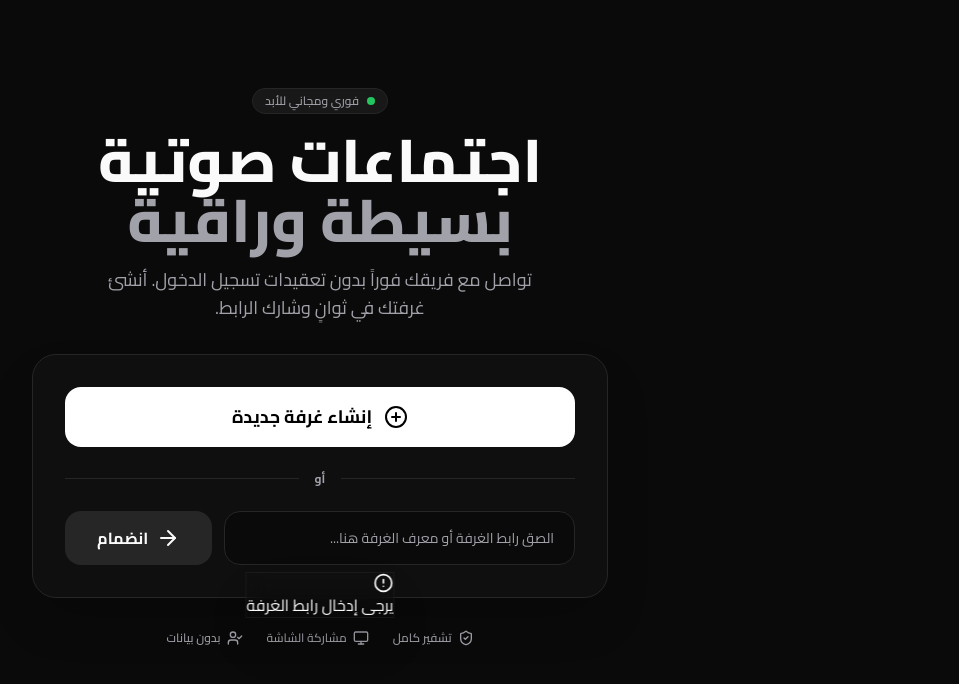
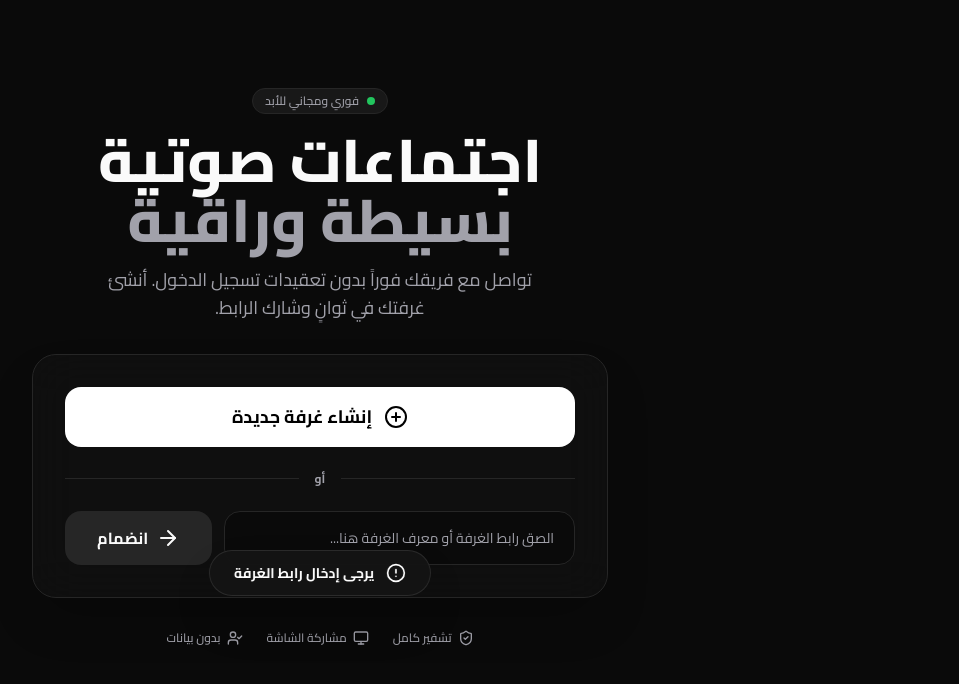
Before and after one commit to mahmo4ud/Meet, a website: page public/index.html in a window 1280 px wide. Both pictures are taken after a click on the button "انضمام". Shown: the part 86-770 px from the top of the page, without its empty margins (320-1279 px from the left). Drawn offline with nearby package versions, Linux system fonts and the light colour scheme; no server answers.

```diff
--- a/public/index.html
+++ b/public/index.html
@@ -194,7 +194,7 @@
 
       <!-- Centered Bottom Controls -->
       <div class="p-6 flex justify-center fixed bottom-0 inset-x-0 z-50 pointer-events-none">
-        <div class="bg-brand-card/90 backdrop-blur-xl border border-brand-border p-2 px-3 rounded-3xl flex items-center gap-2 shadow-2xl pointer-events-auto">
+        <div class="bg-brand-card/90 backdrop-blur-xl border border-brand-border p-2 px-1 rounded-3xl flex items-center gap-2 shadow-2xl pointer-events-auto">
           <button id="mute-btn" class="min-w-[4.5rem] h-16 rounded-2xl flex flex-col items-center justify-center gap-1 hover:bg-white/5 transition-all group" data-muted="false">
             <div class="w-10 h-10 bg-brand-black rounded-xl flex items-center justify-center border border-brand-border transition-all group-hover:border-white/20">
               <i data-lucide="mic" class="w-5 h-5 control-icon text-white"></i>
@@ -230,7 +230,7 @@
   </div>
 
   <!-- Toast Container -->
-  <div id="toast-container" class="fixed bottom-24 left-1/2 -translate-x-1/2 z-[100] flex flex-col items-center pointer-events-none"></div>
+  <div id="toast-container" class="fixed bottom-[118px] left-1/2 -translate-x-1/2 z-[100] flex flex-col items-center pointer-events-none"></div>
 
   <!-- Modal Error -->
   <div id="error-modal" class="fixed inset-0 z-[200] hidden flex items-center justify-center p-6 bg-black/80 backdrop-blur-md">
--- a/public/script.js
+++ b/public/script.js
@@ -110,8 +110,8 @@
     container.innerHTML = '';
 
     const toast = document.createElement('div');
-    toast.className = `toast ${type} shadow-2xl backdrop-blur-md border border-white/5 animate-scale-in`;
-    toast.innerHTML = `<i data-lucide="${icons[type] || 'info'}" class="w-5 h-5"></i><span>${message}</span>`;
+    toast.className = `toast ${type} flex items-center gap-3 px-6 py-3 rounded-full bg-brand-card/90 backdrop-blur-xl border border-white/10 shadow-2xl animate-scale-in text-white`;
+    toast.innerHTML = `<i data-lucide="${icons[type] || 'info'}" class="w-5 h-5"></i><span class="font-bold text-sm text-center">${message}</span>`;
     container.appendChild(toast);
     lucide.createIcons();
 
```
